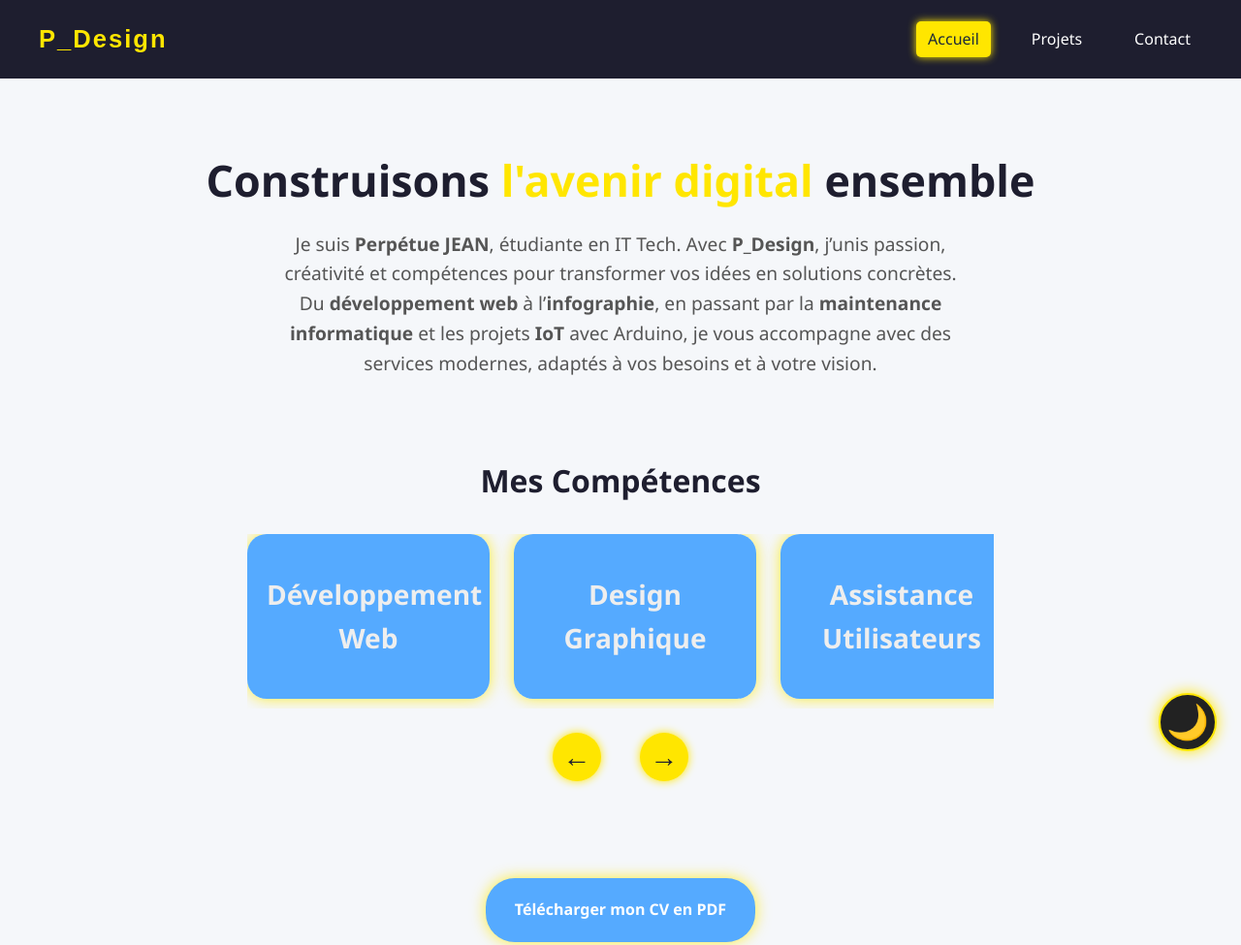
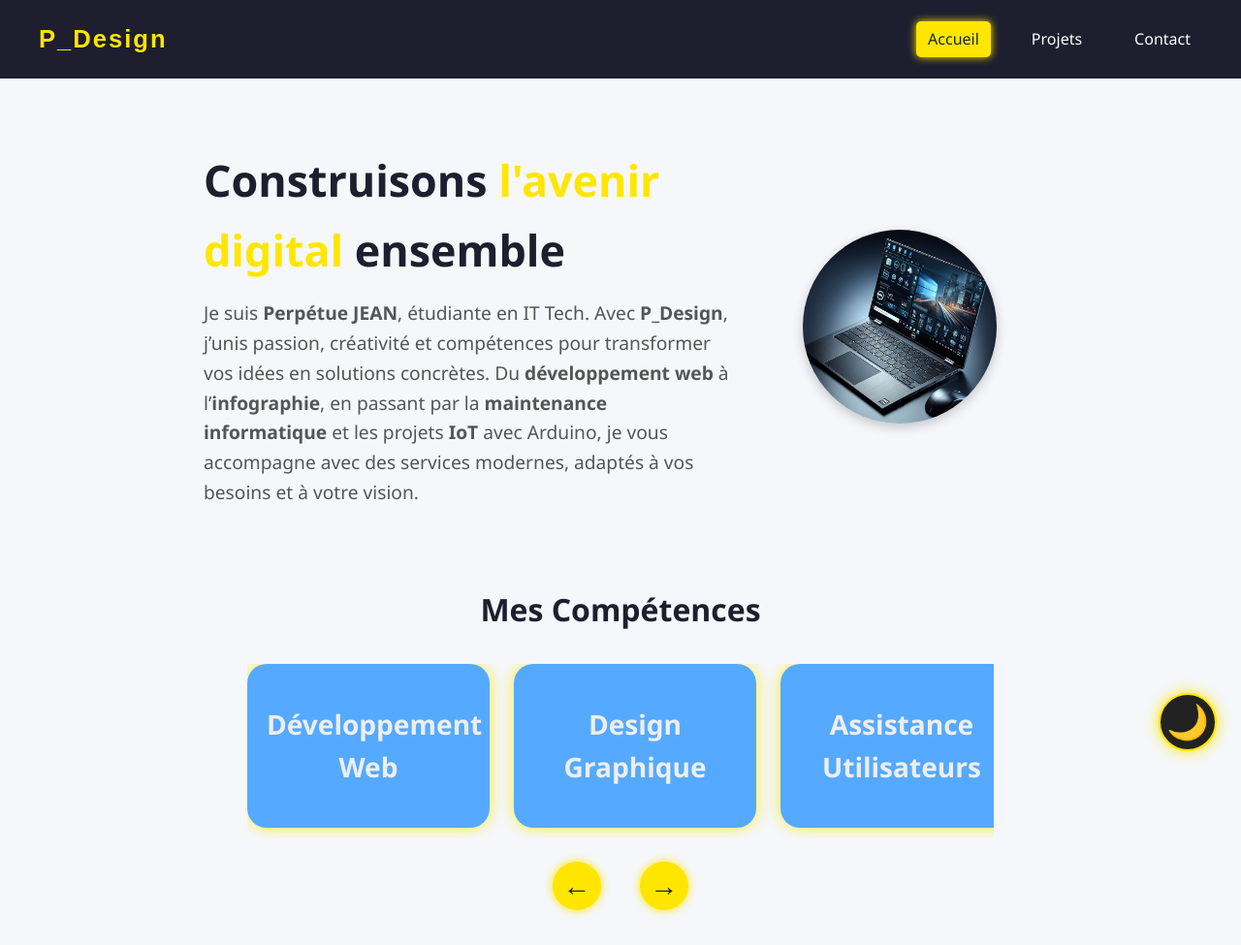
Before and after one commit to perpetuejean/portfoliojean, a plain HTML site: page index.html in a window 1280 px wide. Shown: the top 975 px of the page at 97% size. Drawn offline with Linux system fonts and the light colour scheme.

Commit message:
photo(2).jpg

```diff
--- a/index.css
+++ b/index.css
@@ -33,6 +33,33 @@ body {
   color: #ffe600;
   letter-spacing: 2px;
 }
+.hero {
+  display: flex;
+  align-items: center;
+  justify-content: space-between;
+  padding: 2rem;
+  flex-wrap: wrap;
+  gap: 2rem;
+}
+
+.hero-text {
+  flex: 1 1 60%;
+  text-align: left;
+}
+
+.hero-image {
+  flex: 1 1 30%;
+  display: flex;
+  justify-content: center;
+}
+
+.hero-photo {
+  max-width: 200px;
+  height: auto;
+  border-radius: 50%;
+  box-shadow: 0 4px 12px rgba(0, 0, 0, 0.2);
+}
+
 
 .nav-links {
   display: flex;
@@ -253,6 +280,9 @@ body.dark-mode footer {
   background-color: #1e1e2f;
   color: #999;
 }
+body.dark-mode .footer {
+  background-color: #1e1e2f;
+}
 
 
 @media (max-width: 768px) {
--- a/index.html
+++ b/index.html
@@ -24,7 +24,8 @@
     </div>
   </nav>
 
-  <header class="hero">
+<header class="hero">
+  <div class="hero-text">
     <h1>Construisons <span class="highlight">l'avenir digital</span> ensemble</h1>
     <p>
       Je suis <strong>Perpétue JEAN</strong>, étudiante en IT Tech.
@@ -32,7 +33,12 @@
       Du <strong>développement web</strong> à l’<strong>infographie</strong>, en passant par la <strong>maintenance informatique</strong> et les projets <strong>IoT</strong> avec Arduino,
       je vous accompagne avec des services modernes, adaptés à vos besoins et à votre vision.
     </p>
-  </header>
+  </div>
+  <div class="hero-image">
+    <img src="static/photo (2).jpg" alt="Photo de Perpétue Jean" class="hero-photo" />
+  </div>
+</header>
+
 
   <main>
     <section class="competence-slider">
```
Also changed, not shown: static/photo (2).jpg (added).
